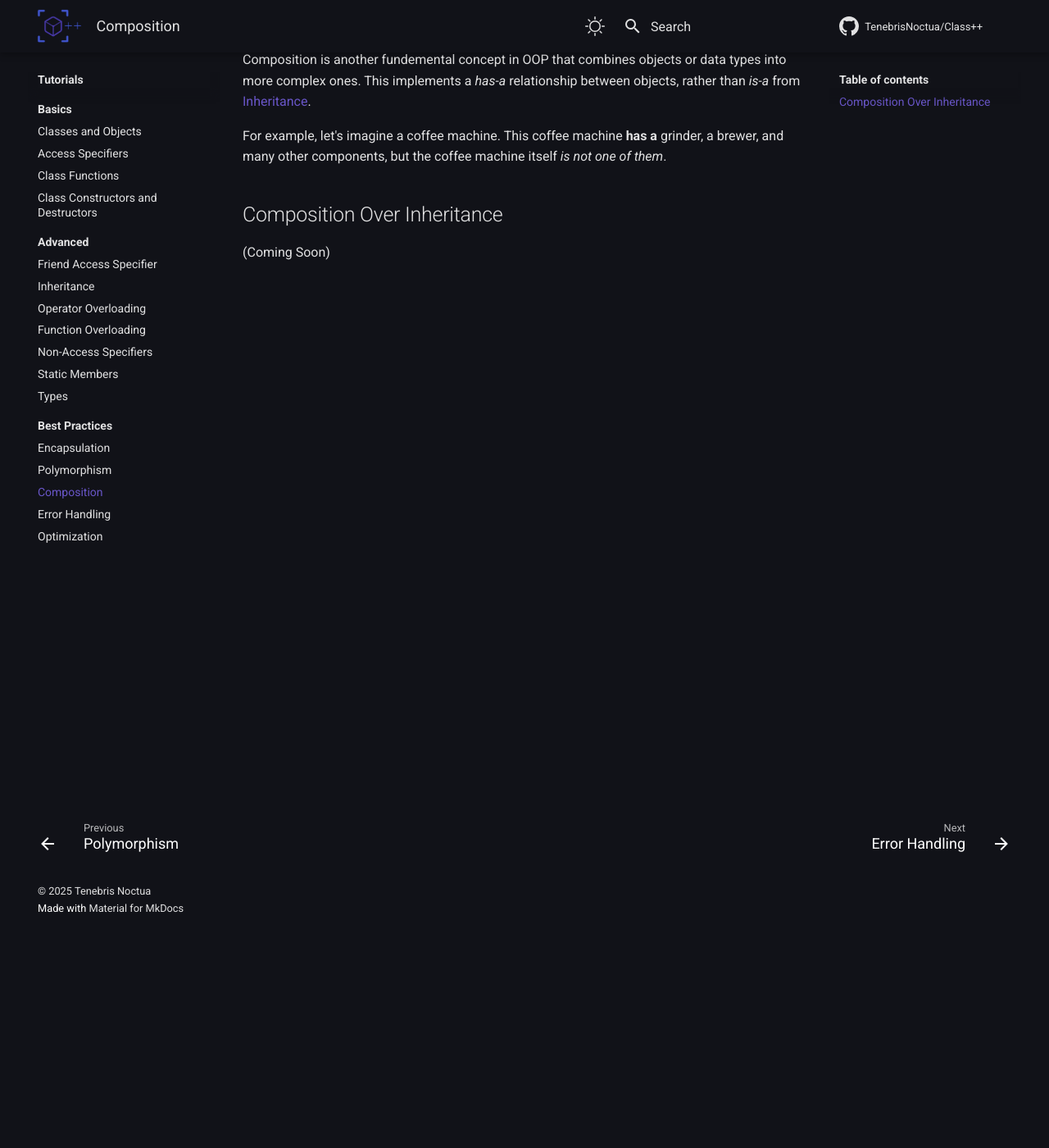
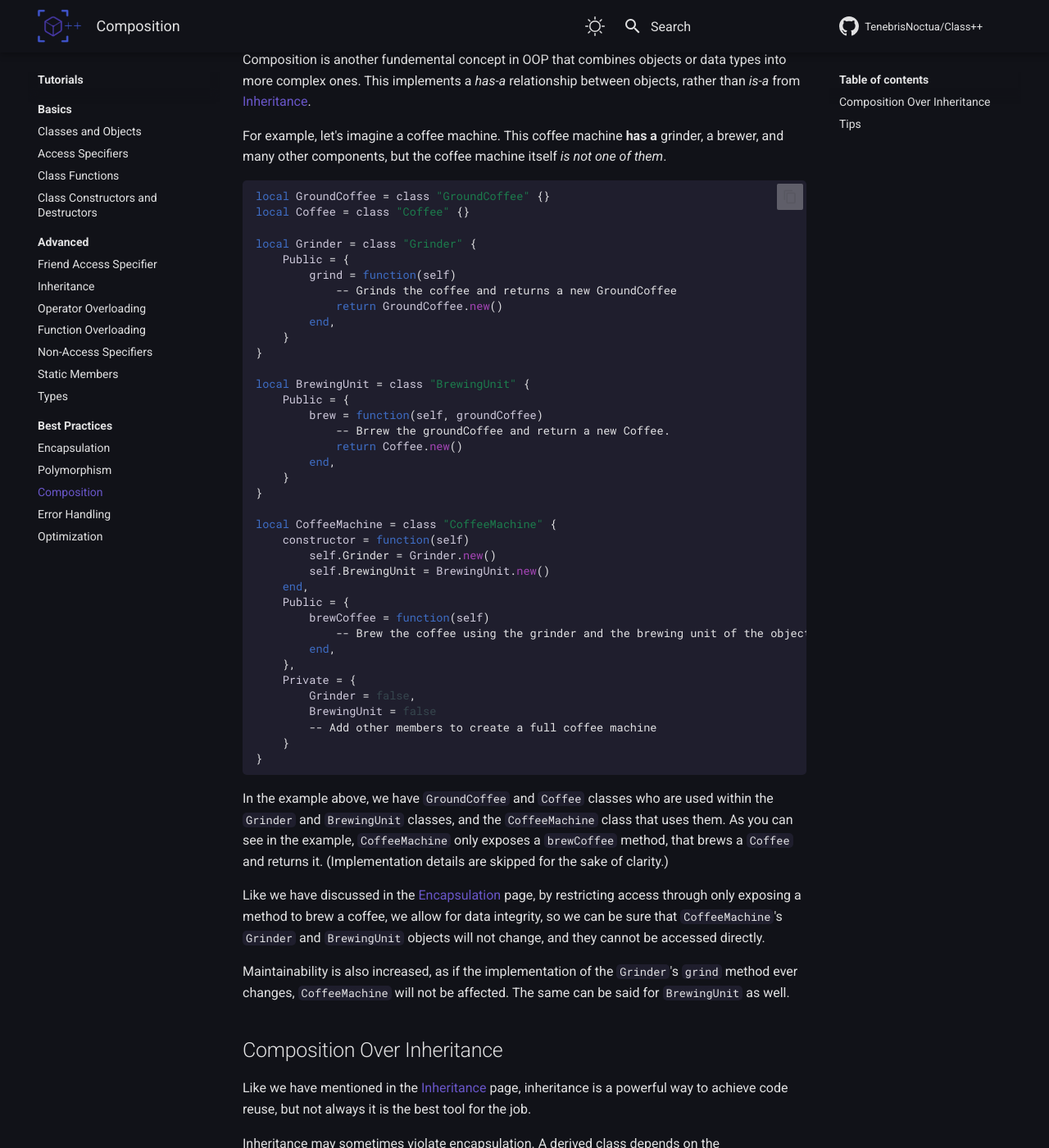
Before and after one commit to TenebrisNoctua/ClassPP, an MkDocs documentation site: the page built from docs/tutorials/best-practices/composition.md, in a window 1280 px wide and 1400 px high, scrolled down 270 px. Shown: the whole window at 82% size. Built offline with MkDocs 1.6.1 and Material for MkDocs 9.7.7, drawn with Linux system fonts in a browser that asks for light colours; comment, search, counter and statistics services are not loaded; the version menu is left out; some of the changed text lies outside the part shown.

Commit message:
Update the Documentation

````diff
--- a/docs/tutorials/best-practices/composition.md
+++ b/docs/tutorials/best-practices/composition.md
@@ -5,5 +5,160 @@
 
 For example, let's imagine a coffee machine. This coffee machine **has a** grinder, a brewer, and many other components, but the coffee machine itself *is not one of them*.
 
+```lua
+local GroundCoffee = class "GroundCoffee" {}
+local Coffee = class "Coffee" {}
+
+local Grinder = class "Grinder" {
+	Public = {
+		grind = function(self)
+			-- Grinds the coffee and returns a new GroundCoffee
+			return GroundCoffee.new()
+		end,
+	}
+}
+
+local BrewingUnit = class "BrewingUnit" {
+	Public = {
+		brew = function(self, groundCoffee)
+			-- Brrew the groundCoffee and return a new Coffee.
+			return Coffee.new()
+		end,
+	}
+}
+
+local CoffeeMachine = class "CoffeeMachine" {
+	constructor = function(self)
+		self.Grinder = Grinder.new()
+		self.BrewingUnit = BrewingUnit.new()
+	end,
+	Public = {
+		brewCoffee = function(self)
+			-- Brew the coffee using the grinder and the brewing unit of the object, and return it.
+		end,
+	},
+	Private = {
+		Grinder = false,
+		BrewingUnit = false
+		-- Add other members to create a full coffee machine
+	}
+}
+```
+In the example above, we have `GroundCoffee` and `Coffee` classes who are used within the `Grinder` and `BrewingUnit` classes, and the `CoffeeMachine` class that uses them. As you can see in the example, `CoffeeMachine` only exposes a `brewCoffee` method, that brews a `Coffee` and returns it. (Implementation details are skipped for the sake of clarity.)
+
+Like we have discussed in the [Encapsulation](encapsulation.md) page, by restricting access through only exposing a method to brew a coffee, we allow for data integrity, so we can be sure that `CoffeeMachine`'s `Grinder` and `BrewingUnit` objects will not change, and they cannot be accessed directly.
+
+Maintainability is also increased, as if the implementation of the `Grinder`'s `grind` method ever changes, `CoffeeMachine` will not be affected. The same can be said for `BrewingUnit` as well.
+
 ## Composition Over Inheritance
-(Coming Soon)
+
+Like we have mentioned in the [Inheritance](../advanced/inheritance.md) page, inheritance is a powerful way to achieve code reuse, but not always it is the best tool for the job.
+
+Inheritance may sometimes violate encapsulation. A derived class depends on the implementation details of its base class, so if the base class gets a change in its implementation, the derived class may break, even though its code hasn't been touched. Due to this, the derived class must also be updated alongside the base class, to ensure it works correctly.
+
+```lua
+local User = class "User" {
+    Public = {
+        login = function(self)
+            print("User logged in.")
+        end
+    }
+}
+
+local Admin = class "Admin" (User, nil) {
+    Public = {
+        manageUsers = function(self)
+            print("Admin managing users.")
+        end
+    }
+}
+
+local Editor = class "Editor" (User, nil) {
+    Public = {
+        editContent = function(self)
+            print("Editor editing content.")
+        end
+    }
+}
+
+local Viewer = class "Viewer" (User, nil) {
+    Public = {
+        viewContent = function(self)
+            print("Viewer viewing content.")
+        end
+    }
+}
+```
+
+In the example above, we have created a user hierarchy, where different types of users have different methods. <br>
+The problems with this system, however are:
+* If we want to create a new role, or a new ability, we need to create a new class.
+* If certain roles share the same functions, it might even decrease code reusability.
+* If we want to create a user with multiple roles, such as an Admin whos also an Editor, the system becomes even more complicated.
+
+However, if we use composition over inheritance:
+
+```lua
+local Permission = class "Permission" {
+    Public = {
+        execute = function(self)
+            -- Execute the permission, can be overwritten.
+        end
+    }
+}
+
+local ManageUsers = class "ManageUsersPermission" (Permission, nil) {
+    Public = {
+        execute = function(self)
+            print("Managing users.")
+        end
+    }
+}
+
+local EditContent = class "EditContentPermission" (Permission, nil) {
+    Public = {
+        execute = function(self)
+            print("Editing content.")
+        end
+    }
+}
+
+local ViewContent = class "ViewContentPermission" (Permission, nil) {
+    Public = {
+        execute = function(self)
+            print("Viewing content.")
+        end
+    }
+}
+
+local User = class "User" {
+    constructor = function(self, username)
+        self.Username = username
+    end
+    Public = {
+        addPermission = function(self, permission)
+            table.insert(self.Permissions, permission)
+        end,
+        login = function(self)
+            print(self.Username + " logged in.")
+        end,
+        executePermissions = function(self)
+            for _, permission in self.Permissions do
+                permission:execute()
+            end
+        end
+    },
+    Private = {
+        Username = "",
+        Permissions = {}
+    }
+}
+```
+
+In the example above, instead of mainly using inheritance, we used composition. Instead of extending the users to create new classes, we extended permissions, that each can have different abilities and methods. This allowed us to create a User class that can have multiple permissions.
+
+## Tips
+
+Like you've seen in the examples above, composition over inheritance generally yields better results. However, this does not mean that inheritance holds no place in OOP, as in the above example when we created our permission classes, we still used inheritance.
+
+From ["Effective Java"](https://kea.nu/files/textbooks/new/Effective%20Java%20(2017%2C%20Addison-Wesley).pdf): *"...a class B should extend a class A only if an “is-a” relationship exists between the two classes. If you are tempted to have a class B extend a class A, ask yourself the question: Is every B really an A? If you cannot truthfully answer yes to this question, B should not extend A. If the answer is no, it is often the case that B should contain a private instance of A and expose a different API: A is not an essential part of B, merely a detail of its implementation."*
````
